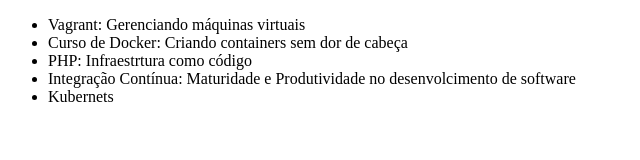
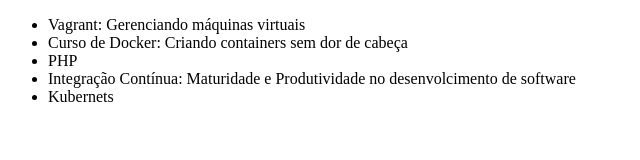
Before and after one commit to maurisfer/alura-git, a plain HTML site: page index.html in a window 1280 px wide. Shown: the whole page, without its empty margins (0-640 px from the left). Drawn offline with Linux system fonts and the light colour scheme.

Commit message:
Revert "Mudando nome do curso PHP"
This reverts commit 5e6a8c16f62fe12820de36a699f683804ea48849.

```diff
--- a/index.html
+++ b/index.html
@@ -9,7 +9,7 @@
     <ul>
         <li>Vagrant: Gerenciando máquinas virtuais</li>
         <li>Curso de Docker: Criando containers sem dor de cabeça</li>
-        <li>PHP: Infraestrtura como código</li>
+        <li>PHP</li>
         <li>Integração Contínua: Maturidade e Produtividade no desenvolcimento de software</li>
         <li>Kubernets</li>
     </ul>
```
